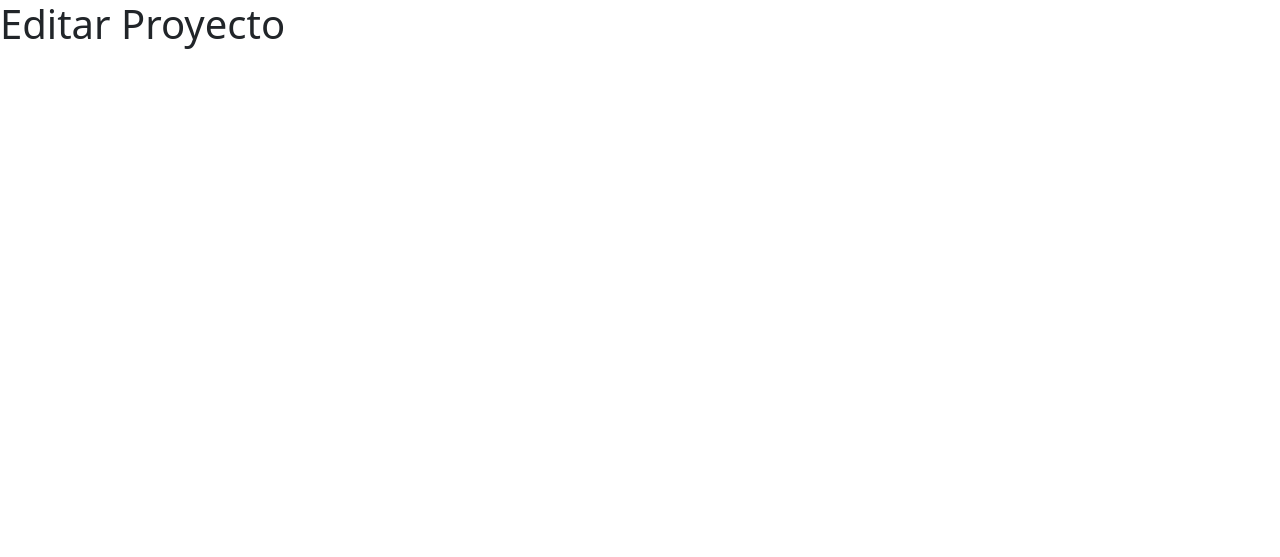
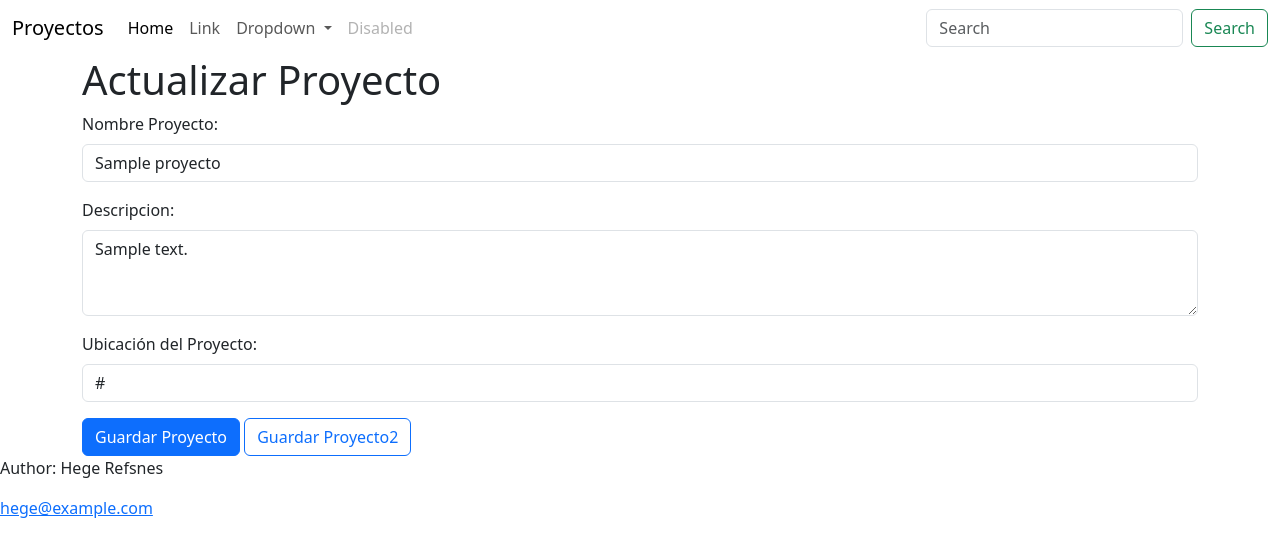
Before and after one commit to learsixela/generation_python2, a Django app: page /proyectos/editar/1/ in a window 1280 px wide. Shown: the top 557 px of the page. Run offline with Django 5.2, Linux system fonts and the light colour scheme; tables that the repository leaves empty hold one stand-in row (values such as "Sample post").

Commit message:
se agregar el metodo actualizar

```diff
--- a/proyectos/templates/editar_proyecto.html
+++ b/proyectos/templates/editar_proyecto.html
@@ -1,14 +1,25 @@
-<!doctype html>
-<html lang="en">
-  <head>
-    <meta charset="utf-8">
-    <meta name="viewport" content="width=device-width, initial-scale=1">
-    <title>Proyecto</title>
-    <link href="https://cdn.jsdelivr.net/npm/bootstrap@5.3.8/dist/css/bootstrap.min.css" rel="stylesheet" integrity="sha384-sRIl4kxILFvY47J16cr9ZwB07vP4J8+LH7qKQnuqkuIAvNWLzeN8tE5YBujZqJLB" crossorigin="anonymous">
-  </head>
-  <body>
-    <h1>Editar Proyecto</h1>
+{% extends "base.html" %}
+{% block title %}Actualizar Proyecto{% endblock title %}
 
-    <script src="https://cdn.jsdelivr.net/npm/bootstrap@5.3.8/dist/js/bootstrap.bundle.min.js" integrity="sha384-FKyoEForCGlyvwx9Hj09JcYn3nv7wiPVlz7YYwJrWVcXK/BmnVDxM+D2scQbITxI" crossorigin="anonymous"></script>
-  </body>
-</html>
+{% block content %}
+    <h1>Actualizar Proyecto</h1>
+    <form action="{% url 'editar_proyecto' proyecto.id %}" method="post">
+      {% csrf_token %}
+      <div class="mb-3">
+        <label for="nombre" class="form-label">Nombre Proyecto:</label>
+        <input type="text" class="form-control" id="nombre" placeholder="Ingrese nombre del proyecto" name="nombre" value="{{ proyecto.nombre }}">
+      </div>
+      <div class="mb-3">
+        <label for="descripcion" class="form-label">Descripcion:</label>
+        <textarea class="form-control" id="descripcion" rows="3" name="descripcion" >{{ proyecto.descripcion }}</textarea>
+      </div>
+      <div class="mb-3">
+        <label for="url" class="form-label">Ubicación del Proyecto:</label>
+        <input type="url" class="form-control" id="url" placeholder="ubicación del proyecto" name="url" value="{{ proyecto.url }}">
+      </div>
+
+      <input type="submit" class="btn btn-primary" value="Guardar Proyecto">
+      <button type="submit" class="btn btn-outline-primary">Guardar Proyecto2 </button>
+    </form>
+
+{% endblock  %}
--- a/proyectos/templates/index.html
+++ b/proyectos/templates/index.html
@@ -8,6 +8,7 @@
             <li>{{proyecto.nombre}}</li>
             <li>{{proyecto.descripcion}}</li>
             <li>{{proyecto.url}}</li>
+            <li><a href="{% url 'editar_proyecto' proyecto.id %}">Editar</a></li>
             <li><a href="{% url 'eliminar_proyecto' proyecto.id %}">Eliminar</a></li>
             <li><a href="/proyectos/eliminar/{{proyecto.id}}">Eliminar</a></li>
             <hr>
--- a/proyectos/views.py
+++ b/proyectos/views.py
@@ -20,13 +20,24 @@ def crear_proyecto(request):
         descripcion= request.POST.get('descripcion')
         url = request.POST.get('url')
 
+        #instancia de la clase Proyecto
         proyecto = Proyecto(nombre =nombre, descripcion=descripcion, url=url)
         proyecto.save()# insert into productos (nombre, descripcion,url) values (...,...,..)
         return redirect('index_proyecto')
 
 def editar_proyecto(request, id):
     proyecto = get_object_or_404(Proyecto, pk=id)
-    return render(request,'editar_proyecto.html')
+    if request.method == 'POST':
+        proyecto.nombre = request.POST['nombre']
+        proyecto.descripcion = request.POST['descripcion']
+        proyecto.url = request.POST['url']
+        proyecto.save()
+        return redirect('index_proyecto')
+    else:
+        context = {
+            'proyecto': proyecto
+        }
+        return render(request,'editar_proyecto.html',context)
 
 def eliminar_proyecto(request, pk):
     proyecto = get_object_or_404(Proyecto, pk=pk)
```
